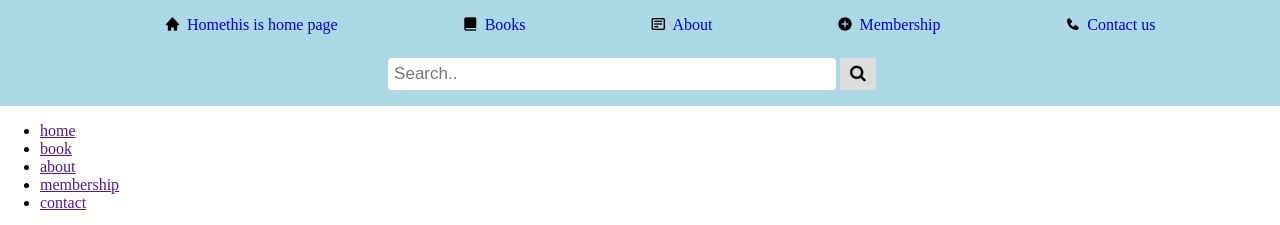
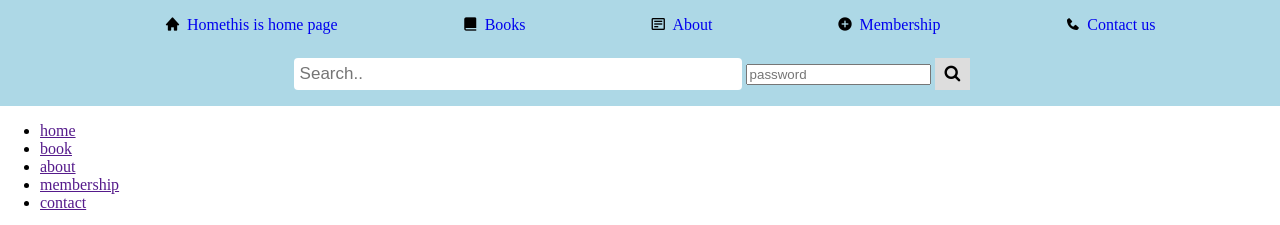
Before and after one commit to hemsingh780/library-Management, a plain HTML site: page index.html in a window 1280 px wide. Shown: the top 225 px of the page. Drawn offline with nearby package versions, Linux system fonts and the light colour scheme.

Commit message:
add password to index.html

```diff
--- a/index.html
+++ b/index.html
@@ -49,6 +49,7 @@
         <div class="h_search">
             <form>
                 <input type="text" placeholder="Search.." name="search">
+                <input type="password" placeholder="password" name="password">
                 <button type="submit"><i class="fa fa-search"></i></button>
             </form>
         </div>
```
